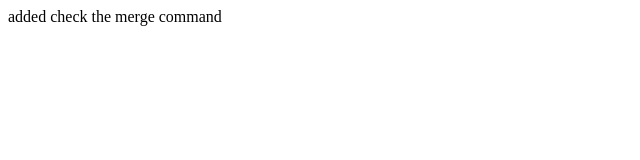
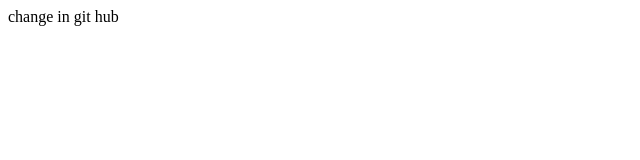
Before and after one commit to pareshgarge/git-demo, a plain HTML site: page about.html in a window 1280 px wide. Shown: the whole page, without its empty margins (0-640 px from the left). Drawn offline with Linux system fonts and the light colour scheme.

Commit message:
change in about

```diff
--- a/about.html
+++ b/about.html
@@ -4,6 +4,6 @@
         <title>my page</title>
     </head>
     <body>
-        added check the merge command
+        change in git hub
     </body>
 </html>
```
